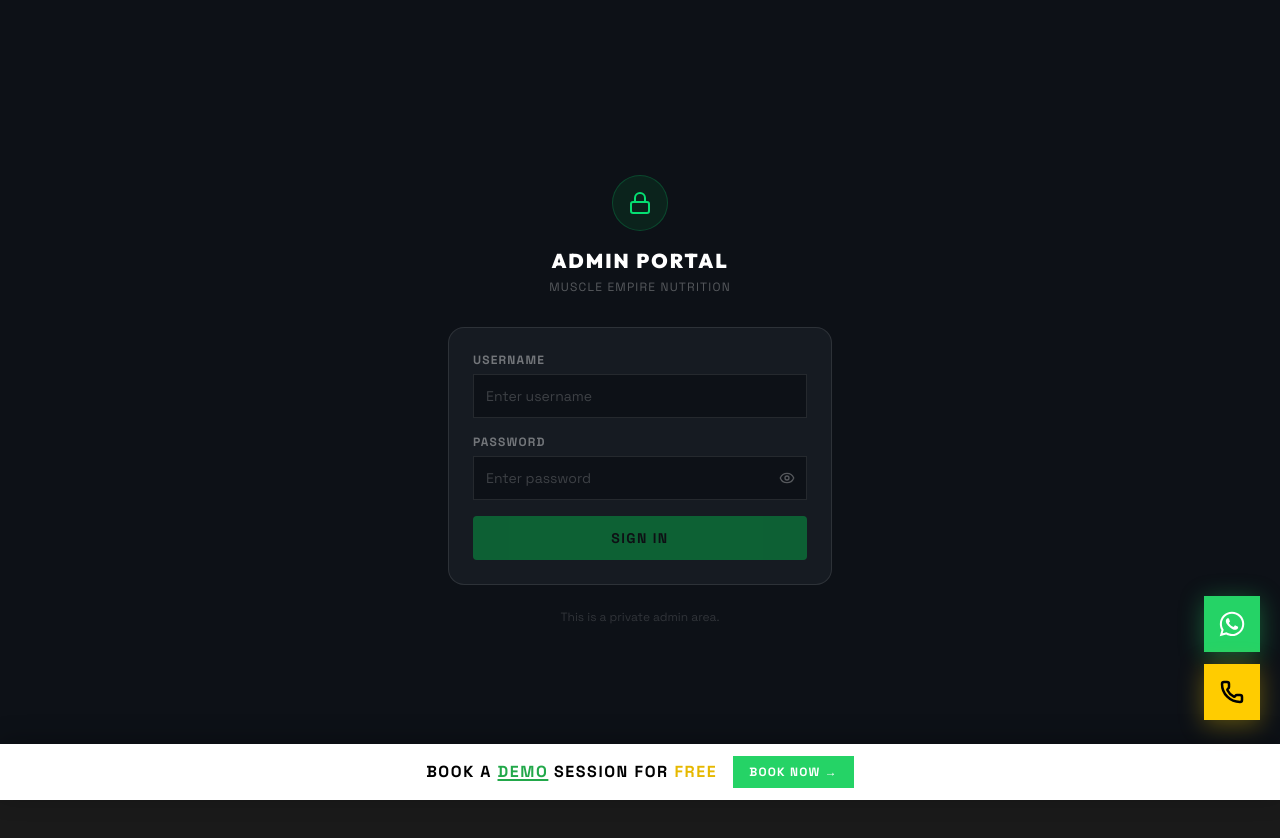
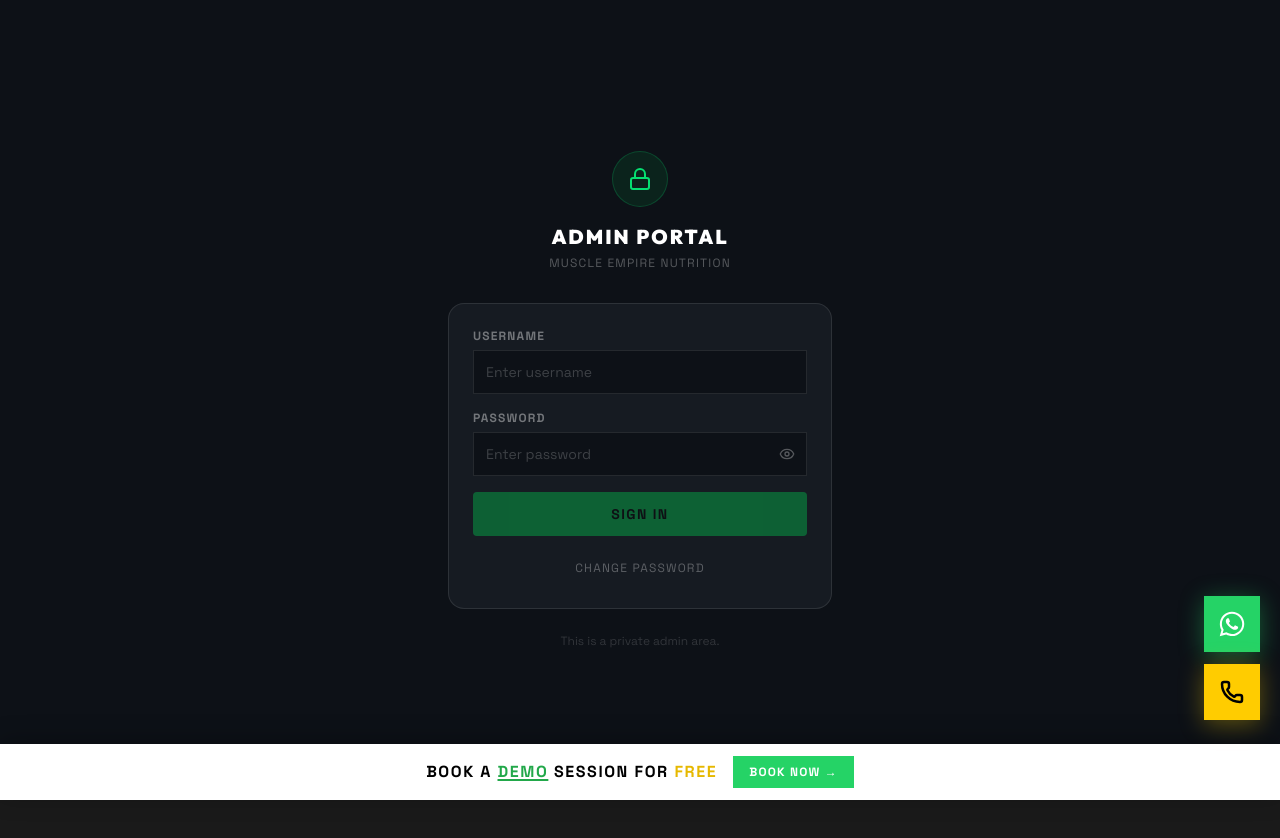
Before and after one commit to kinjal-webdev/muscle-empire, a React (Vite) app: page /pronectar-admin-2026 in a window 1280 px wide. Shown: the top 838 px of the page. Built offline with nearby package versions, Linux system fonts and the light colour scheme.

Commit message:
feat: admin change password option on login page

```diff
--- a/src/lib/adminAuth.ts
+++ b/src/lib/adminAuth.ts
@@ -1,17 +1,24 @@
-// Simple frontend-only admin auth using sessionStorage
-// Credentials are checked client-side — suitable for a hidden admin panel
-// For production, replace with a real auth backend
-
 const ADMIN_USER = "pronectar";
-const ADMIN_PASS = "MuscleEmpire@2026";
+const DEFAULT_PASS = "MuscleEmpire@2026";
+const PASS_KEY = "me_admin_pwd";
 const SESSION_KEY = "me_admin_session";
 
+function getPassword(): string {
+  return localStorage.getItem(PASS_KEY) || DEFAULT_PASS;
+}
+
 export function login(username: string, password: string): boolean {
-  if (username === ADMIN_USER && password === ADMIN_PASS) {
+  if (username === ADMIN_USER && password === getPassword()) {
     sessionStorage.setItem(SESSION_KEY, "true");
     return true;
   }
   return false;
+}
+
+export function changePassword(currentPass: string, newPass: string): boolean {
+  if (currentPass !== getPassword()) return false;
+  localStorage.setItem(PASS_KEY, newPass);
+  return true;
 }
 
 export function logout(): void {
--- a/src/pages/AdminLogin.tsx
+++ b/src/pages/AdminLogin.tsx
@@ -1,102 +1,175 @@
 import { useState } from "react";
 import { useLocation } from "wouter";
-import { login } from "@/lib/adminAuth";
-import { Lock, Eye, EyeOff } from "lucide-react";
+import { login, changePassword } from "@/lib/adminAuth";
+import { Lock, Eye, EyeOff, KeyRound } from "lucide-react";
 
 export default function AdminLogin() {
   const [, navigate] = useLocation();
+
+  // Login state
   const [username, setUsername] = useState("");
   const [password, setPassword] = useState("");
   const [showPass, setShowPass] = useState(false);
-  const [error, setError] = useState("");
+  const [loginError, setLoginError] = useState("");
   const [loading, setLoading] = useState(false);
 
-  const handleSubmit = (e: React.FormEvent) => {
+  // Change password state
+  const [mode, setMode] = useState<"login" | "change">("login");
+  const [currentPass, setCurrentPass] = useState("");
+  const [newPass, setNewPass] = useState("");
+  const [confirmPass, setConfirmPass] = useState("");
+  const [showCurrent, setShowCurrent] = useState(false);
+  const [showNew, setShowNew] = useState(false);
+  const [changeMsg, setChangeMsg] = useState<{ text: string; ok: boolean } | null>(null);
+
+  const handleLogin = (e: React.FormEvent) => {
     e.preventDefault();
     setLoading(true);
-    setError("");
-
+    setLoginError("");
     setTimeout(() => {
-      const ok = login(username.trim(), password);
-      if (ok) {
+      if (login(username.trim(), password)) {
         navigate("/pronectar-admin-2026/dashboard");
       } else {
-        setError("Invalid username or password.");
+        setLoginError("Invalid username or password.");
         setLoading(false);
       }
-    }, 600);
+    }, 500);
   };
+
+  const handleChangePassword = (e: React.FormEvent) => {
+    e.preventDefault();
+    setChangeMsg(null);
+    if (newPass.length < 8) {
+      setChangeMsg({ text: "New password must be at least 8 characters.", ok: false });
+      return;
+    }
+    if (newPass !== confirmPass) {
+      setChangeMsg({ text: "New passwords do not match.", ok: false });
+      return;
+    }
+    const ok = changePassword(currentPass, newPass);
+    if (ok) {
+      setChangeMsg({ text: "Password changed successfully. You can now log in.", ok: true });
+      setCurrentPass(""); setNewPass(""); setConfirmPass("");
+      setTimeout(() => setMode("login"), 1500);
+    } else {
+      setChangeMsg({ text: "Current password is incorrect.", ok: false });
+    }
+  };
+
+  const inputCls = "w-full bg-[#0d1117] border border-white/10 focus:border-green-400 focus:outline-none h-11 px-3 text-white placeholder:text-white/20 text-sm rounded-lg transition-colors";
 
   return (
     <div className="min-h-screen bg-[#0d1117] flex items-center justify-center px-4">
       <div className="w-full max-w-sm">
 
-        {/* Logo / Brand */}
+        {/* Brand */}
         <div className="text-center mb-8">
           <div className="w-14 h-14 bg-green-500/10 border border-green-400/20 rounded-full flex items-center justify-center mx-auto mb-4">
-            <Lock size={24} className="text-green-400" />
+            {mode === "login" ? <Lock size={24} className="text-green-400" /> : <KeyRound size={24} className="text-green-400" />}
           </div>
-          <h1 className="text-xl font-black uppercase tracking-widest text-white">Admin Portal</h1>
+          <h1 className="text-xl font-black uppercase tracking-widest text-white">
+            {mode === "login" ? "Admin Portal" : "Change Password"}
+          </h1>
           <p className="text-white/30 text-xs mt-1 uppercase tracking-widest">Muscle Empire Nutrition</p>
         </div>
 
-        {/* Form */}
-        <form onSubmit={handleSubmit} className="bg-[#161b22] border border-white/10 rounded-2xl p-6 space-y-4">
+        {/* ── Login Form ── */}
+        {mode === "login" && (
+          <form onSubmit={handleLogin} className="bg-[#161b22] border border-white/10 rounded-2xl p-6 space-y-4">
             <div>
-            <label className="block text-xs font-bold uppercase tracking-widest text-white/40 mb-1.5">
-              Username
-            </label>
-            <input
-              type="text"
-              value={username}
-              onChange={e => setUsername(e.target.value)}
-              placeholder="Enter username"
-              autoComplete="username"
-              className="w-full bg-[#0d1117] border border-white/10 focus:border-green-400 focus:outline-none h-11 px-3 text-white placeholder:text-white/20 text-sm rounded-lg transition-colors"
-            />
+              <label className="block text-xs font-bold uppercase tracking-widest text-white/40 mb-1.5">Username</label>
+              <input type="text" value={username} onChange={e => setUsername(e.target.value)}
+                placeholder="Enter username" autoComplete="username" className={inputCls} />
             </div>
 
             <div>
-            <label className="block text-xs font-bold uppercase tracking-widest text-white/40 mb-1.5">
-              Password
-            </label>
+              <label className="block text-xs font-bold uppercase tracking-widest text-white/40 mb-1.5">Password</label>
               <div className="relative">
-              <input
-                type={showPass ? "text" : "password"}
-                value={password}
+                <input type={showPass ? "text" : "password"} value={password}
                   onChange={e => setPassword(e.target.value)}
-                placeholder="Enter password"
-                autoComplete="current-password"
-                className="w-full bg-[#0d1117] border border-white/10 focus:border-green-400 focus:outline-none h-11 px-3 pr-10 text-white placeholder:text-white/20 text-sm rounded-lg transition-colors"
-              />
-              <button
-                type="button"
-                onClick={() => setShowPass(s => !s)}
-                className="absolute right-3 top-1/2 -translate-y-1/2 text-white/30 hover:text-white/60 transition-colors"
-              >
+                  placeholder="Enter password" autoComplete="current-password"
+                  className={inputCls + " pr-10"} />
+                <button type="button" onClick={() => setShowPass(s => !s)}
+                  className="absolute right-3 top-1/2 -translate-y-1/2 text-white/30 hover:text-white/60 transition-colors">
                   {showPass ? <EyeOff size={16} /> : <Eye size={16} />}
                 </button>
               </div>
             </div>
 
-          {error && (
-            <p className="text-red-400 text-xs text-center bg-red-400/10 border border-red-400/20 rounded-lg py-2">
-              {error}
-            </p>
+            {loginError && (
+              <p className="text-red-400 text-xs text-center bg-red-400/10 border border-red-400/20 rounded-lg py-2">{loginError}</p>
             )}
 
-          <button
-            type="submit"
-            disabled={loading || !username || !password}
-            className="w-full bg-green-500 hover:bg-green-400 disabled:opacity-40 disabled:cursor-not-allowed text-black font-black uppercase tracking-widest py-3 rounded-xl text-sm transition-colors"
-          >
+            <button type="submit" disabled={loading || !username || !password}
+              className="w-full bg-green-500 hover:bg-green-400 disabled:opacity-40 disabled:cursor-not-allowed text-black font-black uppercase tracking-widest py-3 rounded-xl text-sm transition-colors">
               {loading ? "Signing in..." : "Sign In"}
             </button>
+
+            <button type="button" onClick={() => { setMode("change"); setLoginError(""); }}
+              className="w-full text-white/30 hover:text-white/60 text-xs uppercase tracking-widest py-2 transition-colors">
+              Change Password
+            </button>
           </form>
+        )}
 
-        <p className="text-center text-white/15 text-xs mt-6">
-          This is a private admin area.
-        </p>
+        {/* ── Change Password Form ── */}
+        {mode === "change" && (
+          <form onSubmit={handleChangePassword} className="bg-[#161b22] border border-white/10 rounded-2xl p-6 space-y-4">
+            <div>
+              <label className="block text-xs font-bold uppercase tracking-widest text-white/40 mb-1.5">Current Password</label>
+              <div className="relative">
+                <input type={showCurrent ? "text" : "password"} value={currentPass}
+                  onChange={e => setCurrentPass(e.target.value)}
+                  placeholder="Enter current password" className={inputCls + " pr-10"} />
+                <button type="button" onClick={() => setShowCurrent(s => !s)}
+                  className="absolute right-3 top-1/2 -translate-y-1/2 text-white/30 hover:text-white/60 transition-colors">
+                  {showCurrent ? <EyeOff size={16} /> : <Eye size={16} />}
+                </button>
+              </div>
+            </div>
+
+            <div>
+              <label className="block text-xs font-bold uppercase tracking-widest text-white/40 mb-1.5">New Password</label>
+              <div className="relative">
+                <input type={showNew ? "text" : "password"} value={newPass}
+                  onChange={e => setNewPass(e.target.value)}
+                  placeholder="Min 8 characters" className={inputCls + " pr-10"} />
+                <button type="button" onClick={() => setShowNew(s => !s)}
+                  className="absolute right-3 top-1/2 -translate-y-1/2 text-white/30 hover:text-white/60 transition-colors">
+                  {showNew ? <EyeOff size={16} /> : <Eye size={16} />}
+                </button>
+              </div>
+            </div>
+
+            <div>
+              <label className="block text-xs font-bold uppercase tracking-widest text-white/40 mb-1.5">Confirm New Password</label>
+              <input type="password" value={confirmPass}
+                onChange={e => setConfirmPass(e.target.value)}
+                placeholder="Repeat new password" className={inputCls} />
+            </div>
+
+            {changeMsg && (
+              <p className={`text-xs text-center px-3 py-2 rounded-lg border ${
+                changeMsg.ok
+                  ? "text-green-400 bg-green-400/10 border-green-400/20"
+                  : "text-red-400 bg-red-400/10 border-red-400/20"
+              }`}>{changeMsg.text}</p>
+            )}
+
+            <button type="submit" disabled={!currentPass || !newPass || !confirmPass}
+              className="w-full bg-green-500 hover:bg-green-400 disabled:opacity-40 disabled:cursor-not-allowed text-black font-black uppercase tracking-widest py-3 rounded-xl text-sm transition-colors">
+              Update Password
+            </button>
+
+            <button type="button" onClick={() => { setMode("login"); setChangeMsg(null); }}
+              className="w-full text-white/30 hover:text-white/60 text-xs uppercase tracking-widest py-2 transition-colors">
+              ← Back to Login
+            </button>
+          </form>
+        )}
+
+        <p className="text-center text-white/15 text-xs mt-6">This is a private admin area.</p>
       </div>
     </div>
   );
```
Lines whose indentation alone changed are shown as unchanged.
